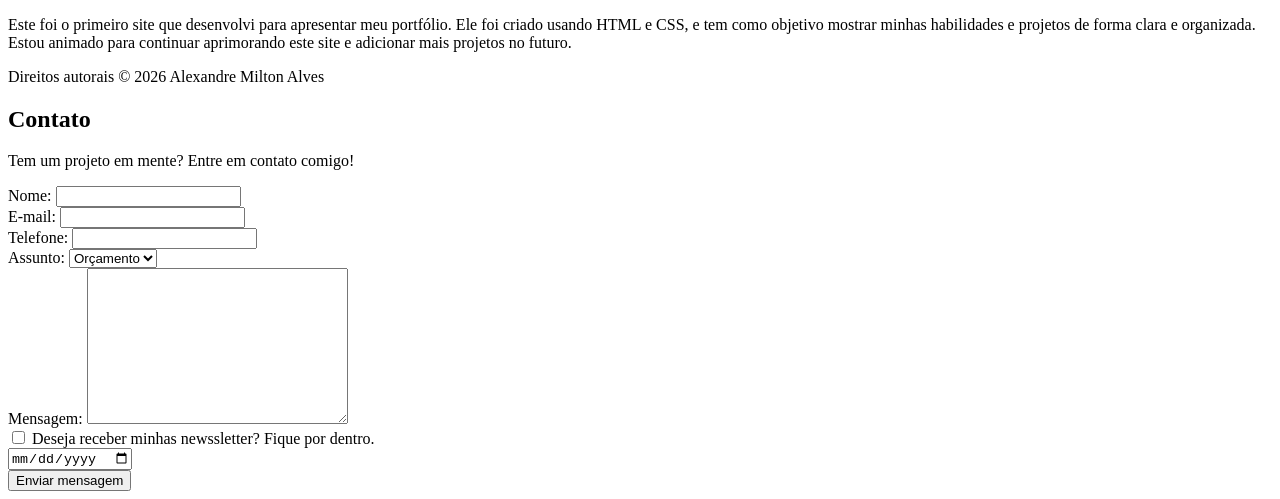
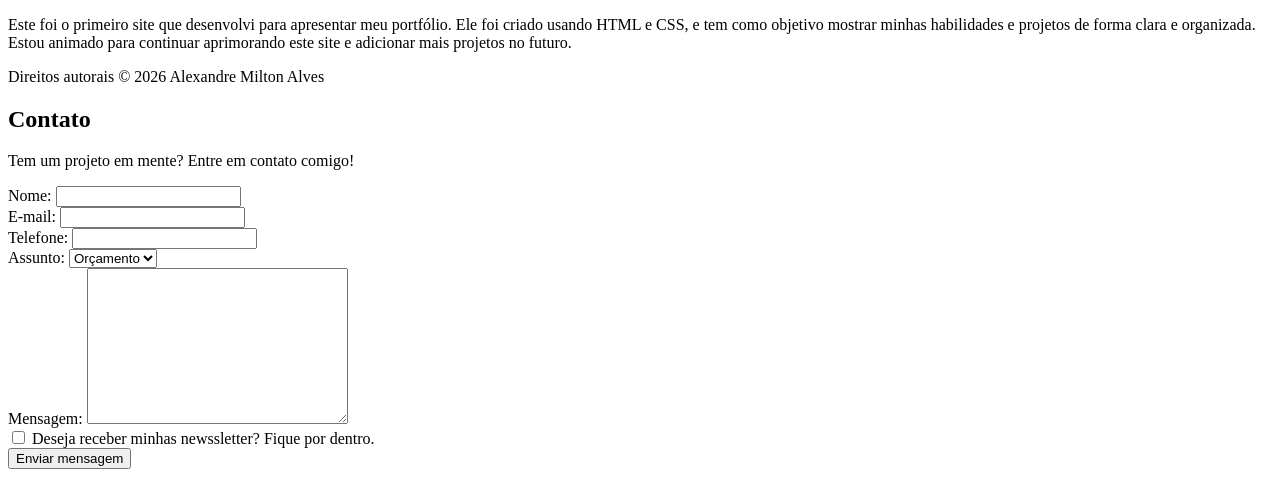
Before and after one commit to xandydob/site, a plain HTML site: page index.html in a window 1280 px wide. Shown: the part 826-1325 px from the top of the page. After the commit the page ends 1303 px from the top, so only its background shows below. Drawn offline with Linux system fonts and the light colour scheme.

Commit message:
terceiro commit

```diff
--- a/index.html
+++ b/index.html
@@ -102,8 +102,6 @@
               <input type="checkbox" id="inscricao" name="inscricao">
               <label for="inscricao">Deseja receber minhas newssletter? Fique por dentro.</label>
 
-              <br>
-              <input type="date">
 
               <br>
 
```
